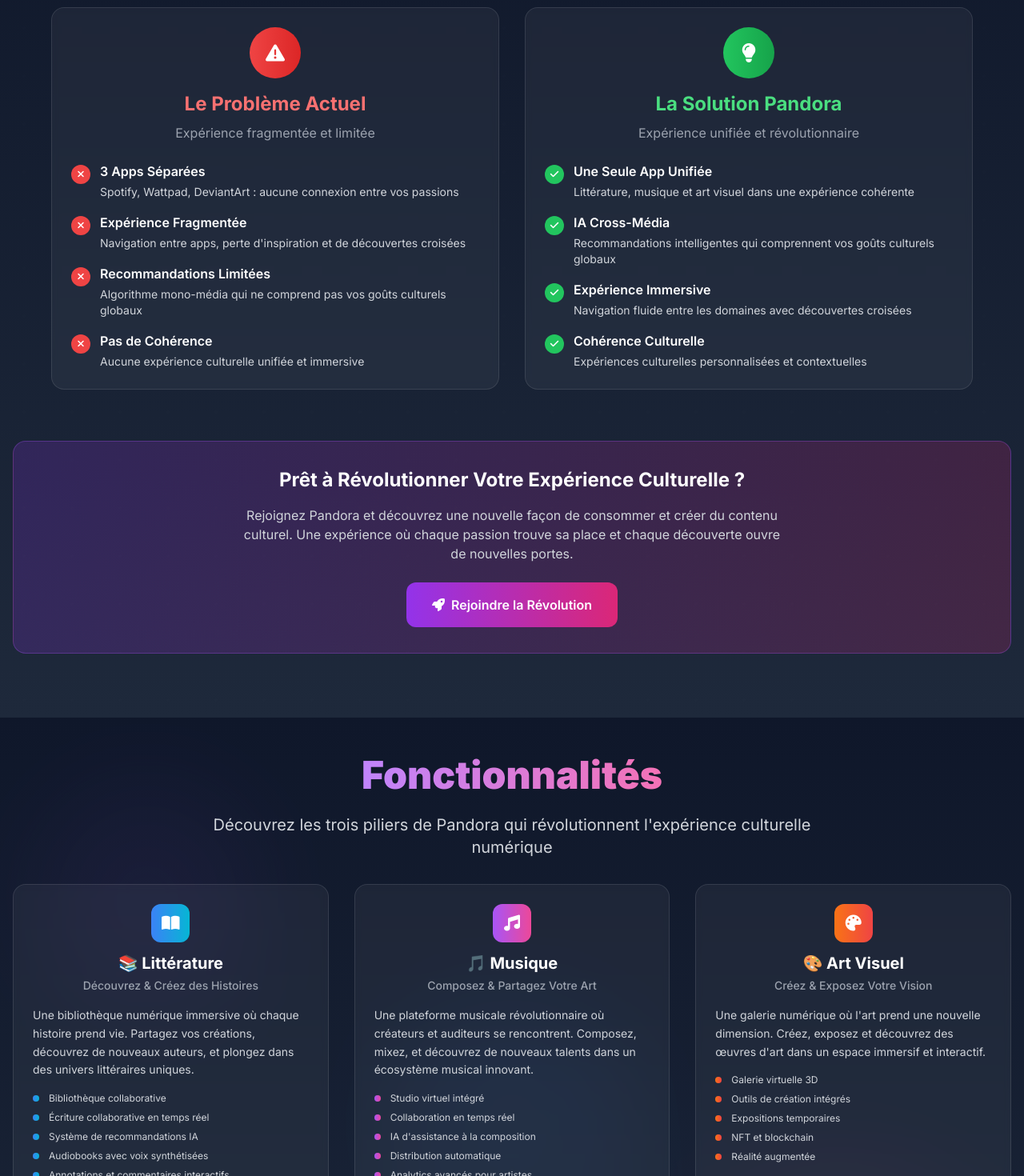
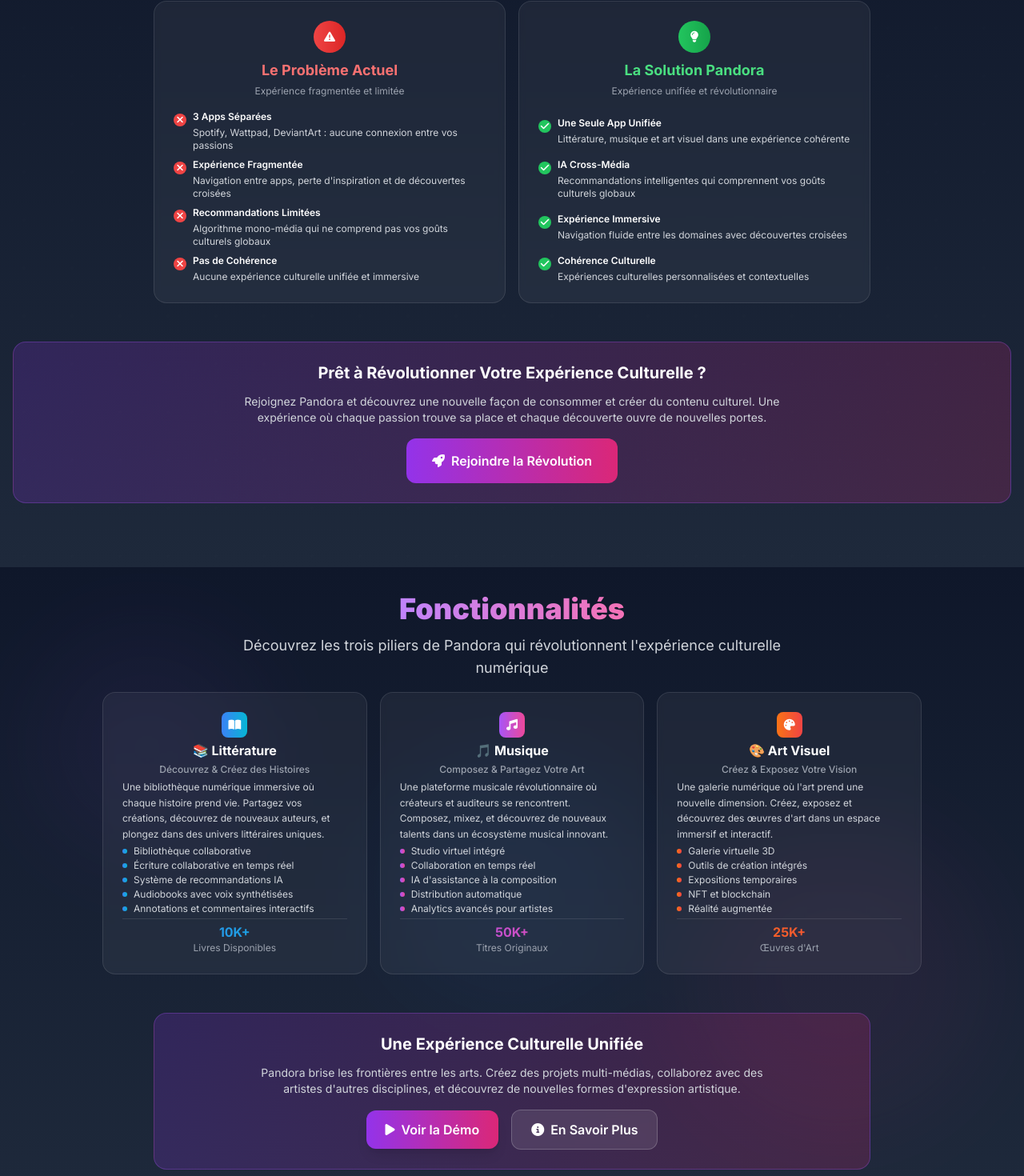
Before and after one commit to Touaf-65/Pandora, a React (Create React App) app in the folder pandora-landing/: page / in a window 1280 px wide. Shown: the part 1099-2569 px from the top of the page at 80% size. Built offline with nearby package versions, Linux system fonts and the light colour scheme.

Commit message:
Update section headings and text styles across multiple components for improved readability and consistency. Adjusted padding and margins for better layout alignment. Enhanced responsiveness by modifying font sizes and container widths.

```diff
--- a/pandora-landing/src/components/layout/Header.jsx
+++ b/pandora-landing/src/components/layout/Header.jsx
@@ -42,7 +42,7 @@ const Header = () => {
 
   return (
     <header className="fixed top-0 left-0 right-0 z-50 bg-slate-900/80 backdrop-blur-md border-b border-white/10">
-      <div className="container mx-auto px-4">
+      <div className="px-8">
         <div className="flex items-center justify-between h-16">
           {/* Logo */}
           <motion.div
@@ -63,7 +63,7 @@ const Header = () => {
               <motion.button
                 key={item.id}
                 onClick={() => scrollToSection(item.id)}
-                className="text-gray-300 hover:text-white transition-colors duration-300 font-medium"
+                className="text-gray-300 hover:text-white transition-colors duration-300 font-medium text-xs"
                 whileHover={{ y: -2 }}
                 whileTap={{ scale: 0.95 }}
               >
@@ -120,7 +120,7 @@ const Header = () => {
                   <motion.button
                     key={item.id}
                     onClick={() => scrollToSection(item.id)}
-                    className="block w-full text-left px-4 py-2 text-gray-300 hover:text-white hover:bg-white/5 rounded-lg transition-colors duration-300"
+                    className="block w-full text-left px-4 py-2 text-gray-300 hover:text-white hover:bg-white/5 rounded-lg transition-colors duration-300 text-xs"
                     whileHover={{ x: 4 }}
                     whileTap={{ scale: 0.95 }}
                   >
--- a/pandora-landing/src/components/sections/EarlyAccess.jsx
+++ b/pandora-landing/src/components/sections/EarlyAccess.jsx
@@ -93,7 +93,7 @@ const EarlyAccess = () => {
                 <i className="fas fa-rocket text-white text-2xl"></i>
               </div>
             </motion.div>
-            <h2 className="text-4xl md:text-5xl font-black mb-4">
+            <h2 className="text-3xl md:text-4xl font-black mb-4">
               <span className="gradient-text">Early Access</span>
             </h2>
             <p className="text-lg text-gray-300 max-w-3xl mx-auto leading-relaxed">
--- a/pandora-landing/src/components/sections/Features.jsx
+++ b/pandora-landing/src/components/sections/Features.jsx
@@ -90,7 +90,7 @@ const Features = () => {
   };
 
   return (
-    <section id="features" className="py-12 bg-gradient-to-b from-slate-900 to-slate-800 relative overflow-hidden">
+    <section id="features" className="py-8 bg-gradient-to-b from-slate-900 to-slate-800 relative overflow-hidden">
       {/* Background Pattern */}
       <div className="absolute inset-0 opacity-5">
         <div className="absolute top-20 left-10 w-72 h-72 bg-purple-500 rounded-full blur-3xl"></div>
@@ -101,11 +101,11 @@ const Features = () => {
       <div className="container mx-auto px-4 relative z-10">
         {/* Header */}
         <FadeIn direction="up" delay={0.2}>
-          <div className="text-center mb-8">
-            <h2 className="text-4xl md:text-5xl font-black mb-6">
+          <div className="text-center mb-4">
+            <h2 className="text-3xl md:text-4xl font-black mb-3">
               <span className="gradient-text">Fonctionnalités</span>
             </h2>
-            <p className="text-xl text-gray-300 max-w-3xl mx-auto">
+            <p className="text-lg text-gray-300 max-w-3xl mx-auto">
               Découvrez les trois piliers de Pandora qui révolutionnent l'expérience culturelle numérique
             </p>
           </div>
@@ -117,7 +117,7 @@ const Features = () => {
           initial="hidden"
           whileInView="visible"
           viewport={{ once: true, amount: 0.3 }}
-          className="grid lg:grid-cols-3 gap-8 max-w-7xl mx-auto"
+          className="grid lg:grid-cols-3 gap-4 max-w-5xl mx-auto"
         >
           {features.map((feature, index) => (
             <motion.div
@@ -130,33 +130,33 @@ const Features = () => {
                 glow
               >
                 {/* Icon */}
-                <div className="text-center mb-4">
-                  <div className={`w-12 h-12 bg-gradient-to-r ${feature.color} rounded-xl flex items-center justify-center mx-auto mb-3 group-hover:scale-110 transition-transform duration-300`}>
-                    <i className={`${feature.icon} text-white text-xl`}></i>
+                <div className="text-center mb-1">
+                  <div className={`w-8 h-8 bg-gradient-to-r ${feature.color} rounded-lg flex items-center justify-center mx-auto mb-1 group-hover:scale-110 transition-transform duration-300`}>
+                    <i className={`${feature.icon} text-white text-sm`}></i>
                   </div>
-                  <h3 className="text-xl font-bold text-white mb-1">{feature.title}</h3>
-                  <p className="text-gray-400 font-medium text-sm">{feature.subtitle}</p>
+                  <h3 className="text-base font-bold text-white mb-1">{feature.title}</h3>
+                  <p className="text-gray-400 font-medium text-xs">{feature.subtitle}</p>
                 </div>
 
                 {/* Description */}
-                <p className="text-gray-300 mb-4 leading-relaxed text-sm">
+                <p className="text-gray-300 mb-1 leading-relaxed text-xs">
                   {feature.description}
                 </p>
 
                 {/* Features List */}
-                <div className="space-y-2 mb-4">
+                <div className="space-y-0.5 mb-1">
                   {feature.features.map((item, idx) => (
-                    <div key={idx} className="flex items-center space-x-3">
-                      <div className={`w-2 h-2 bg-gradient-to-r ${feature.color} rounded-full flex-shrink-0`}></div>
+                    <div key={idx} className="flex items-center space-x-2">
+                      <div className={`w-1.5 h-1.5 bg-gradient-to-r ${feature.color} rounded-full flex-shrink-0`}></div>
                       <span className="text-gray-300 text-xs">{item}</span>
                     </div>
                   ))}
                 </div>
 
                 {/* Stats */}
-                <div className="border-t border-white/10 pt-3">
+                <div className="border-t border-white/10 pt-1">
                   <div className="text-center">
-                    <div className={`text-xl font-bold bg-gradient-to-r ${feature.color} bg-clip-text text-transparent`}>
+                    <div className={`text-base font-bold bg-gradient-to-r ${feature.color} bg-clip-text text-transparent`}>
                       {feature.stats.value}
                     </div>
                     <div className="text-gray-400 text-xs">{feature.stats.label}</div>
@@ -169,12 +169,12 @@ const Features = () => {
 
         {/* Bottom CTA */}
         <FadeIn direction="up" delay={0.8}>
-          <div className="text-center mt-8">
-            <div className="bg-gradient-to-r from-purple-600/20 to-pink-600/20 rounded-2xl p-8 border border-purple-500/30 max-w-4xl mx-auto">
-              <h3 className="text-2xl font-bold text-white mb-4">
+          <div className="text-center mt-12">
+            <div className="bg-gradient-to-r from-purple-600/20 to-pink-600/20 rounded-2xl p-6 border border-purple-500/30 max-w-4xl mx-auto">
+              <h3 className="text-xl font-bold text-white mb-3">
                 Une Expérience Culturelle Unifiée
               </h3>
-              <p className="text-gray-300 mb-6 max-w-2xl mx-auto">
+              <p className="text-gray-300 mb-4 max-w-2xl mx-auto text-sm">
                 Pandora brise les frontières entre les arts. Créez des projets multi-médias,
                 collaborez avec des artistes d'autres disciplines, et découvrez de nouvelles
                 formes d'expression artistique.
--- a/pandora-landing/src/components/sections/ProblemSolution.jsx
+++ b/pandora-landing/src/components/sections/ProblemSolution.jsx
@@ -16,7 +16,7 @@ const ProblemSolution = () => {
       <div className="container mx-auto px-4 relative z-10">
         <FadeIn direction="up" delay={0.2}>
           <div className="text-center mb-16">
-            <h2 className="text-4xl md:text-5xl font-black mb-6">
+            <h2 className="text-3xl md:text-4xl font-black mb-6">
               <span className="text-red-400">Le Problème</span>
               <span className="text-white mx-4">vs</span>
               <span className="gradient-text">La Solution</span>
@@ -27,56 +27,56 @@ const ProblemSolution = () => {
           </div>
         </FadeIn>
 
-        <div className="grid lg:grid-cols-2 gap-8 max-w-6xl mx-auto">
+        <div className="grid lg:grid-cols-2 gap-4 max-w-4xl mx-auto">
           {/* Problème */}
           <FadeIn direction="left" delay={0.4}>
             <Card className="border-red-500/30 hover:border-red-500/50" glow>
-              <div className="text-center mb-6">
-                <div className="w-16 h-16 bg-gradient-to-r from-red-500 to-red-600 rounded-full flex items-center justify-center mx-auto mb-4">
-                  <i className="fas fa-exclamation-triangle text-white text-2xl"></i>
+              <div className="text-center mb-4">
+                <div className="w-10 h-10 bg-gradient-to-r from-red-500 to-red-600 rounded-full flex items-center justify-center mx-auto mb-2">
+                  <i className="fas fa-exclamation-triangle text-white text-sm"></i>
                 </div>
-                <h3 className="text-2xl font-bold text-red-400 mb-2">Le Problème Actuel</h3>
-                <p className="text-gray-400">Expérience fragmentée et limitée</p>
+                <h3 className="text-lg font-bold text-red-400 mb-1">Le Problème Actuel</h3>
+                <p className="text-gray-400 text-xs">Expérience fragmentée et limitée</p>
               </div>
 
-              <div className="space-y-4">
-                <div className="flex items-start space-x-3">
-                  <div className="w-6 h-6 bg-red-500 rounded-full flex items-center justify-center flex-shrink-0 mt-1">
+              <div className="space-y-2">
+                <div className="flex items-start space-x-2">
+                  <div className="w-4 h-4 bg-red-500 rounded-full flex items-center justify-center flex-shrink-0 mt-1">
                     <i className="fas fa-times text-white text-xs"></i>
                   </div>
                   <div>
-                    <h4 className="font-semibold text-white mb-1">3 Apps Séparées</h4>
-                    <p className="text-gray-300 text-sm">Spotify, Wattpad, DeviantArt : aucune connexion entre vos passions</p>
+                    <h4 className="font-semibold text-white mb-1 text-xs">3 Apps Séparées</h4>
+                    <p className="text-gray-300 text-xs">Spotify, Wattpad, DeviantArt : aucune connexion entre vos passions</p>
                   </div>
                 </div>
 
-                <div className="flex items-start space-x-3">
-                  <div className="w-6 h-6 bg-red-500 rounded-full flex items-center justify-center flex-shrink-0 mt-1">
+                <div className="flex items-start space-x-2">
+                  <div className="w-4 h-4 bg-red-500 rounded-full flex items-center justify-center flex-shrink-0 mt-1">
                     <i className="fas fa-times text-white text-xs"></i>
                   </div>
                   <div>
-                    <h4 className="font-semibold text-white mb-1">Expérience Fragmentée</h4>
-                    <p className="text-gray-300 text-sm">Navigation entre apps, perte d'inspiration et de découvertes croisées</p>
+                    <h4 className="font-semibold text-white mb-1 text-xs">Expérience Fragmentée</h4>
+                    <p className="text-gray-300 text-xs">Navigation entre apps, perte d'inspiration et de découvertes croisées</p>
                   </div>
                 </div>
 
-                <div className="flex items-start space-x-3">
-                  <div className="w-6 h-6 bg-red-500 rounded-full flex items-center justify-center flex-shrink-0 mt-1">
+                <div className="flex items-start space-x-2">
+                  <div className="w-4 h-4 bg-red-500 rounded-full flex items-center justify-center flex-shrink-0 mt-1">
                     <i className="fas fa-times text-white text-xs"></i>
                   </div>
                   <div>
-                    <h4 className="font-semibold text-white mb-1">Recommandations Limitées</h4>
-                    <p className="text-gray-300 text-sm">Algorithme mono-média qui ne comprend pas vos goûts culturels globaux</p>
+                    <h4 className="font-semibold text-white mb-1 text-xs">Recommandations Limitées</h4>
+                    <p className="text-gray-300 text-xs">Algorithme mono-média qui ne comprend pas vos goûts culturels globaux</p>
                   </div>
                 </div>
 
-                <div className="flex items-start space-x-3">
-                  <div className="w-6 h-6 bg-red-500 rounded-full flex items-center justify-center flex-shrink-0 mt-1">
+                <div className="flex items-start space-x-2">
+                  <div className="w-4 h-4 bg-red-500 rounded-full flex items-center justify-center flex-shrink-0 mt-1">
                     <i className="fas fa-times text-white text-xs"></i>
                   </div>
                   <div>
-                    <h4 className="font-semibold text-white mb-1">Pas de Cohérence</h4>
-                    <p className="text-gray-300 text-sm">Aucune expérience culturelle unifiée et immersive</p>
+                    <h4 className="font-semibold text-white mb-1 text-xs">Pas de Cohérence</h4>
+                    <p className="text-gray-300 text-xs">Aucune expérience culturelle unifiée et immersive</p>
                   </div>
                 </div>
               </div>
@@ -87,51 +87,51 @@ const ProblemSolution = () => {
           <FadeIn direction="right" delay={0.6}>
             <Card className="border-green-500/30 hover:border-green-500/50" glow>
               <div className="text-center mb-6">
-                <div className="w-16 h-16 bg-gradient-to-r from-green-500 to-green-600 rounded-full flex items-center justify-center mx-auto mb-4">
-                  <i className="fas fa-lightbulb text-white text-2xl"></i>
+                <div className="w-10 h-10 bg-gradient-to-r from-green-500 to-green-600 rounded-full flex items-center justify-center mx-auto mb-2">
+                  <i className="fas fa-lightbulb text-white text-sm"></i>
                 </div>
-                <h3 className="text-2xl font-bold text-green-400 mb-2">La Solution Pandora</h3>
-                <p className="text-gray-400">Expérience unifiée et révolutionnaire</p>
+                <h3 className="text-lg font-bold text-green-400 mb-1">La Solution Pandora</h3>
+                <p className="text-gray-400 text-xs">Expérience unifiée et révolutionnaire</p>
               </div>
 
               <div className="space-y-4">
-                <div className="flex items-start space-x-3">
-                  <div className="w-6 h-6 bg-green-500 rounded-full flex items-center justify-center flex-shrink-0 mt-1">
+                <div className="flex items-start space-x-2">
+                  <div className="w-4 h-4 bg-green-500 rounded-full flex items-center justify-center flex-shrink-0 mt-1">
                     <i className="fas fa-check text-white text-xs"></i>
                   </div>
                   <div>
-                    <h4 className="font-semibold text-white mb-1">Une Seule App Unifiée</h4>
-                    <p className="text-gray-300 text-sm">Littérature, musique et art visuel dans une expérience cohérente</p>
+                    <h4 className="font-semibold text-white mb-1 text-xs">Une Seule App Unifiée</h4>
+                    <p className="text-gray-300 text-xs">Littérature, musique et art visuel dans une expérience cohérente</p>
                   </div>
                 </div>
 
-                <div className="flex items-start space-x-3">
-                  <div className="w-6 h-6 bg-green-500 rounded-full flex items-center justify-center flex-shrink-0 mt-1">
+                <div className="flex items-start space-x-2">
+                  <div className="w-4 h-4 bg-green-500 rounded-full flex items-center justify-center flex-shrink-0 mt-1">
                     <i className="fas fa-check text-white text-xs"></i>
                   </div>
                   <div>
-                    <h4 className="font-semibold text-white mb-1">IA Cross-Média</h4>
-                    <p className="text-gray-300 text-sm">Recommandations intelligentes qui comprennent vos goûts culturels globaux</p>
+                    <h4 className="font-semibold text-white mb-1 text-xs">IA Cross-Média</h4>
+                    <p className="text-gray-300 text-xs">Recommandations intelligentes qui comprennent vos goûts culturels globaux</p>
                   </div>
                 </div>
 
-                <div className="flex items-start space-x-3">
-                  <div className="w-6 h-6 bg-green-500 rounded-full flex items-center justify-center flex-shrink-0 mt-1">
+                <div className="flex items-start space-x-2">
+                  <div className="w-4 h-4 bg-green-500 rounded-full flex items-center justify-center flex-shrink-0 mt-1">
                     <i className="fas fa-check text-white text-xs"></i>
                   </div>
                   <div>
-                    <h4 className="font-semibold text-white mb-1">Expérience Immersive</h4>
-                    <p className="text-gray-300 text-sm">Navigation fluide entre les domaines avec découvertes croisées</p>
+                    <h4 className="font-semibold text-white mb-1 text-xs">Expérience Immersive</h4>
+                    <p className="text-gray-300 text-xs">Navigation fluide entre les domaines avec découvertes croisées</p>
                   </div>
                 </div>
 
-                <div className="flex items-start space-x-3">
-                  <div className="w-6 h-6 bg-green-500 rounded-full flex items-center justify-center flex-shrink-0 mt-1">
+                <div className="flex items-start space-x-2">
+                  <div className="w-4 h-4 bg-green-500 rounded-full flex items-center justify-center flex-shrink-0 mt-1">
                     <i className="fas fa-check text-white text-xs"></i>
                   </div>
                   <div>
-                    <h4 className="font-semibold text-white mb-1">Cohérence Culturelle</h4>
-                    <p className="text-gray-300 text-sm">Expériences culturelles personnalisées et contextuelles</p>
+                    <h4 className="font-semibold text-white mb-1 text-xs">Cohérence Culturelle</h4>
+                    <p className="text-gray-300 text-xs">Expériences culturelles personnalisées et contextuelles</p>
                   </div>
                 </div>
               </div>
@@ -141,12 +141,12 @@ const ProblemSolution = () => {
 
         {/* Call to Action */}
         <FadeIn direction="up" delay={0.8}>
-          <div className="text-center mt-16">
-            <div className="bg-gradient-to-r from-purple-600/20 to-pink-600/20 rounded-2xl p-8 border border-purple-500/30">
-              <h3 className="text-2xl font-bold text-white mb-4">
+          <div className="text-center mt-12">
+            <div className="bg-gradient-to-r from-purple-600/20 to-pink-600/20 rounded-2xl p-6 border border-purple-500/30">
+              <h3 className="text-xl font-bold text-white mb-3">
                 Prêt à Révolutionner Votre Expérience Culturelle ?
               </h3>
-              <p className="text-gray-300 mb-6 max-w-2xl mx-auto">
+              <p className="text-gray-300 mb-4 max-w-2xl mx-auto text-sm">
                 Rejoignez Pandora et découvrez une nouvelle façon de consommer et créer du contenu culturel.
                 Une expérience où chaque passion trouve sa place et chaque découverte ouvre de nouvelles portes.
               </p>
--- a/pandora-landing/src/components/sections/Team.jsx
+++ b/pandora-landing/src/components/sections/Team.jsx
@@ -77,7 +77,7 @@ const Team = () => {
         {/* Header */}
         <FadeIn direction="up" delay={0.2}>
           <div className="text-center mb-8">
-            <h2 className="text-4xl md:text-5xl font-black mb-6">
+            <h2 className="text-3xl md:text-4xl font-black mb-6">
               <span className="gradient-text">Notre Équipe</span>
             </h2>
             <p className="text-xl text-gray-300 max-w-3xl mx-auto">
@@ -188,9 +188,9 @@ const Team = () => {
 
         {/* Values Section */}
         <FadeIn direction="up" delay={0.8}>
-          <div className="text-center mt-16">
-            <div className="bg-gradient-to-r from-purple-600/20 to-pink-600/20 rounded-2xl p-8 border border-purple-500/30 max-w-4xl mx-auto">
-              <h3 className="text-2xl font-bold text-white mb-6">
+          <div className="text-center mt-12">
+            <div className="bg-gradient-to-r from-purple-600/20 to-pink-600/20 rounded-2xl p-6 border border-purple-500/30 max-w-4xl mx-auto">
+              <h3 className="text-xl font-bold text-white mb-3">
                 Nos Valeurs
               </h3>
               <div className="grid md:grid-cols-3 gap-6">
```
Also changed, not shown: pandora-landing/src/components/sections/Hero.jsx (+4 -4 lines), pandora-landing/src/components/sections/MarketOpportunity.jsx (+5 -5 lines), pandora-landing/src/components/sections/Roadmap.jsx (+5 -5 lines), pandora-landing/src/components/sections/UseCases.jsx (+5 -5 lines).
